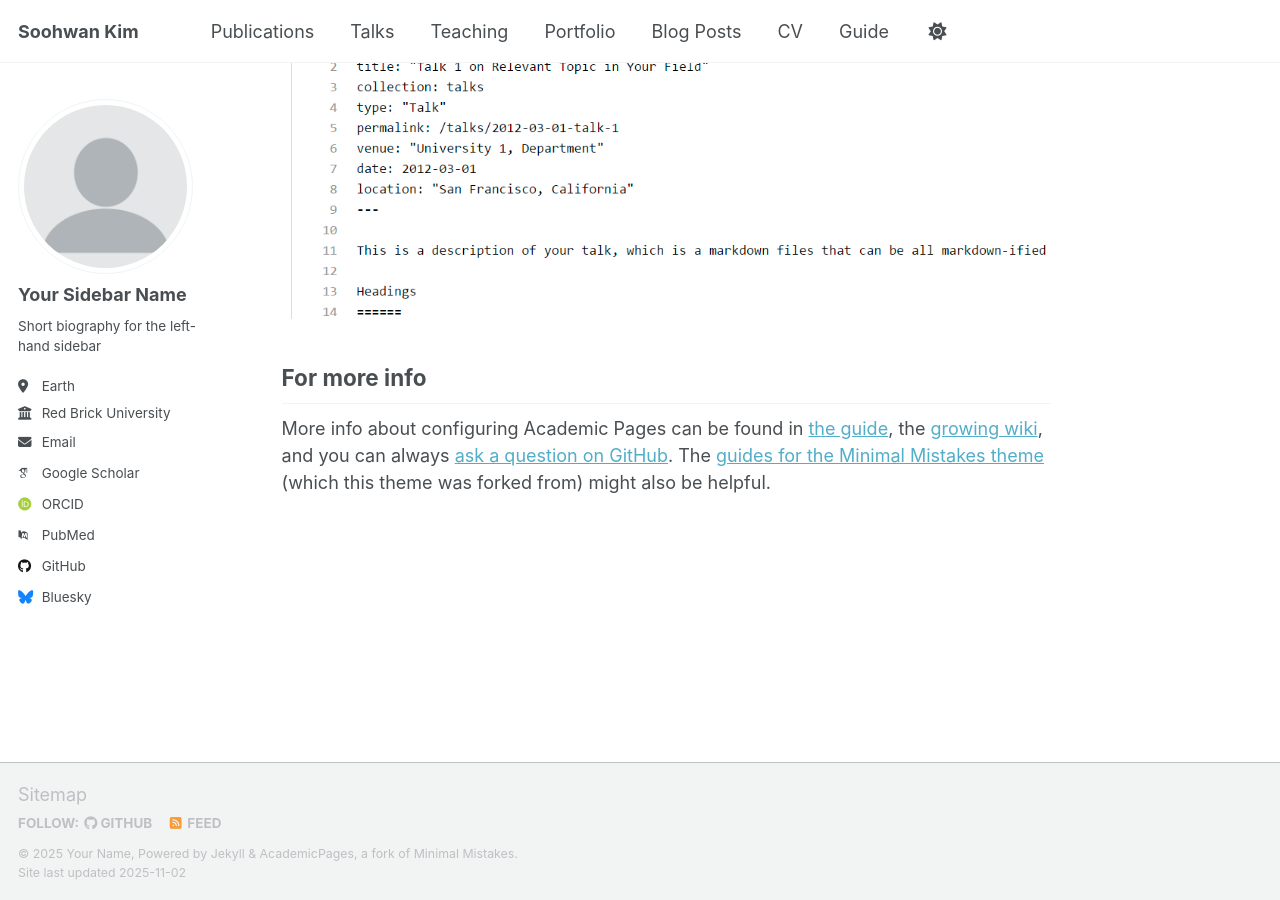
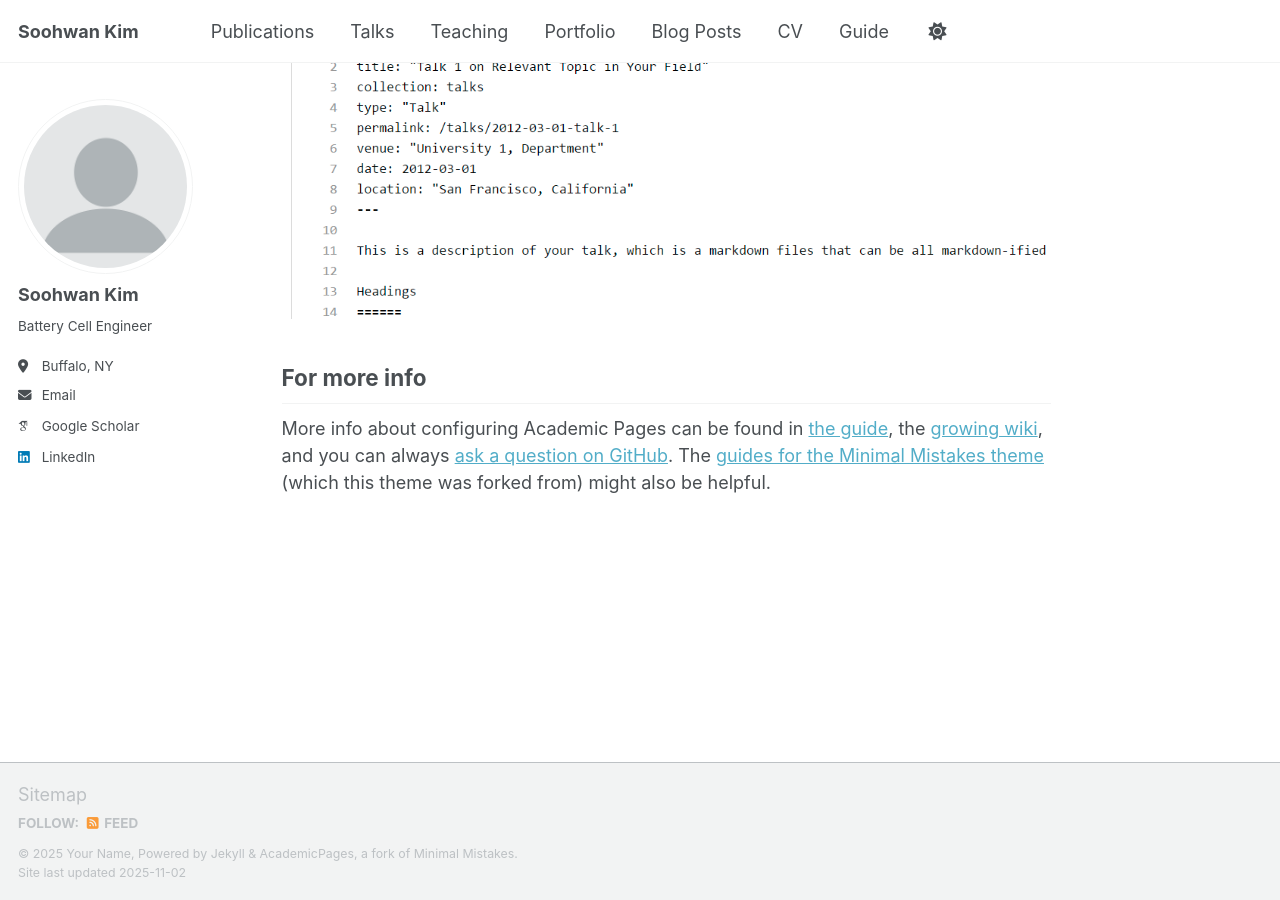
Before and after one commit to skim5674/skim5674.github.io, a Jekyll site: the page built from _pages/about.md, in a window 1280 px wide and 900 px high, scrolled down 2880 px. Built offline with Jekyll 4.4.1, drawn with Linux system fonts in a browser that asks for light colours; some web fonts are replaced; a script that is not in the unit is left out.

Commit message:
Update _config.yml

```diff
--- a/_config.yml
+++ b/_config.yml
@@ -12,11 +12,11 @@ site_theme               : "default" # Currently available options are "default"
 title                    : "Soohwan Kim"
 title_separator          : "-"
 name                     : &name "Your Name"
-description              : &description "Your Name's academic portfolio"   # Update this with a general description of your site, this is the default if not overridden by a page
-url                      : https://academicpages.github.io # The base hostname & protocol for your site e.g. "https://[your GitHub username].github.io",
+description              : &description "Soohwan's Portfolio"   # Update this with a general description of your site, this is the default if not overridden by a page
+url                      : https://skim5674.github.io # The base hostname & protocol for your site e.g. "https://[your GitHub username].github.io",
                                                            # or if you already have some other page hosted on Github then use "https://[your GitHub username].github.io/[Your Repo Name]"
 baseurl                  : "" # the subpath of your site, e.g. "/blog"
-repository               : "academicpages/academicpages.github.io"
+repository               : "skim5674/skim5674.github.io"
 
 # Site Author - The following control what appear as part of the author content on the side bar.
 #               If a field is blank the icon and link will not appear, otherwise it will be shown.
@@ -24,23 +24,20 @@ repository               : "academicpages/academicpages.github.io"
 author:
   # Biographic information
   avatar           : "profile.png"
-  name             : "Your Sidebar Name"
-  pronouns         : # example: "she/her"
-  bio              : "Short biography for the left-hand sidebar"
-  location         : "Earth"
-  employer         : "Red Brick University"
-  uri              : # URL
-  email            : "none@example.org"
+  name             : "Soohwan Kim"
+  bio              : "Battery Cell Engineer"
+  location         : "Buffalo, NY"
+  email            : "purdueussh@gmail.com"
 
   # Academic websites
   academia         : # URL
   arxiv            : # URL - Update with the correct link to your profile
-  googlescholar    : "https://scholar.google.com/citations?user=PS_CX0AAAAAJ"
+  googlescholar    : "https://scholar.google.com/citations?user=e5cvYMAAAAAJ&hl=ko"
   inspire-hep      : # URL
   impactstory      : # URL
-  orcid            : "https://orcid.org/yourorcidurl"
+  orcid            : # URL
   semantic         : # URL
-  pubmed           : "https://www.ncbi.nlm.nih.gov/pubmed/?term=john+snow"
+  pubmed           : # URL
   researchgate     : # URL
   scopus           : # URL
 
@@ -48,13 +45,13 @@ author:
   bitbucket        : # Username - Update with your username on the site
   codepen          : # Username
   dribbble         : # Username
-  github           : "academicpages"
+  github           : # Username
   kaggle           : # Username
   stackoverflow    : # User number or user number and name (i.e., use "1" or "1/jeff-atwood")
 
   # Social media
   artstation       : # Username
-  bluesky          : "bsky.app" # Replace this with you Bluesky username
+  bluesky          : # Username
   facebook         : # Username
   flickr           : # Username
   foursquare       : # Username
@@ -63,7 +60,7 @@ author:
   keybase          : # Username
   instagram        : # Username
   lastfm           : # Username
-  linkedin         : # Username
+  linkedin         : "https://www.linkedin.com/in/soohwan-kim-369384215"
   mastodon         : # URL
   medium           : # URL
   pinterest        : # Username
```
